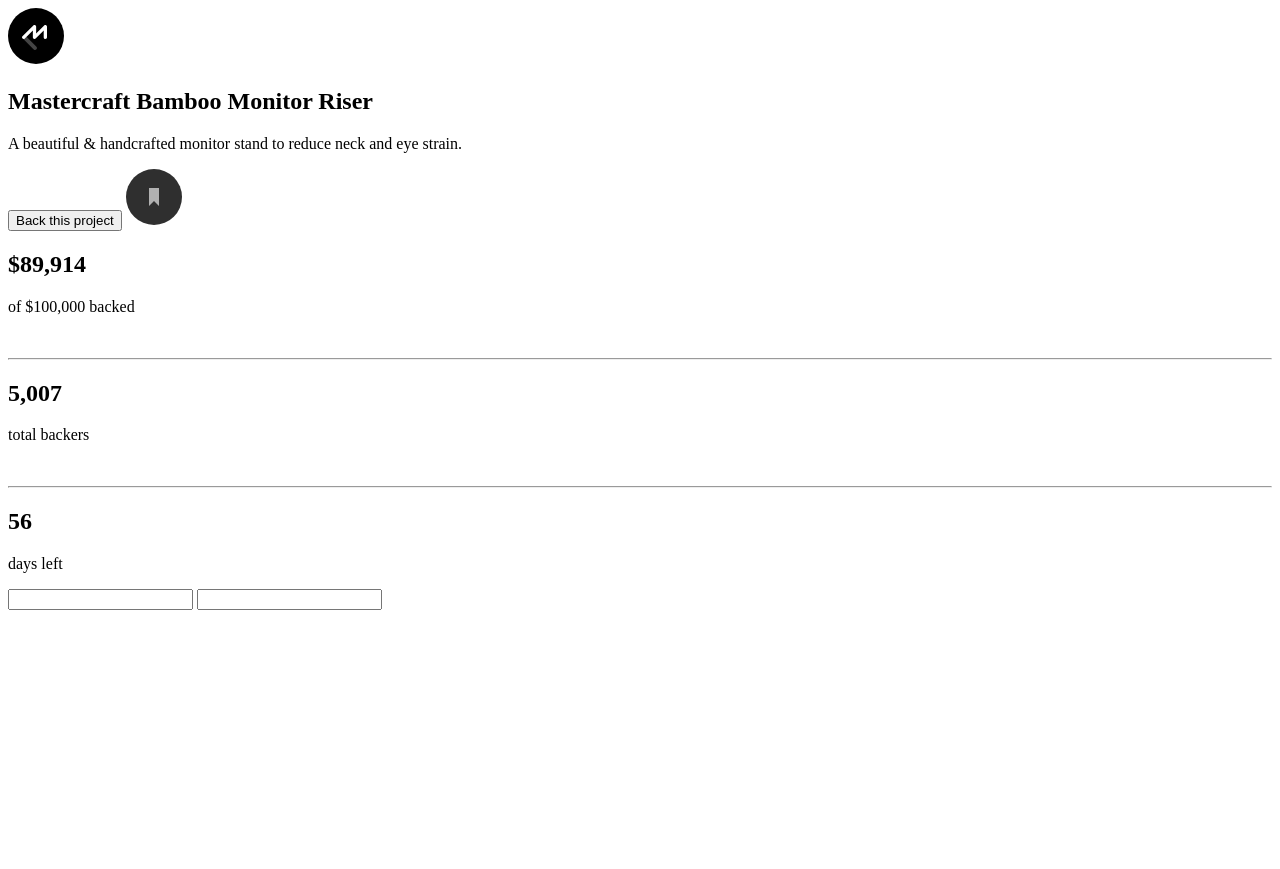
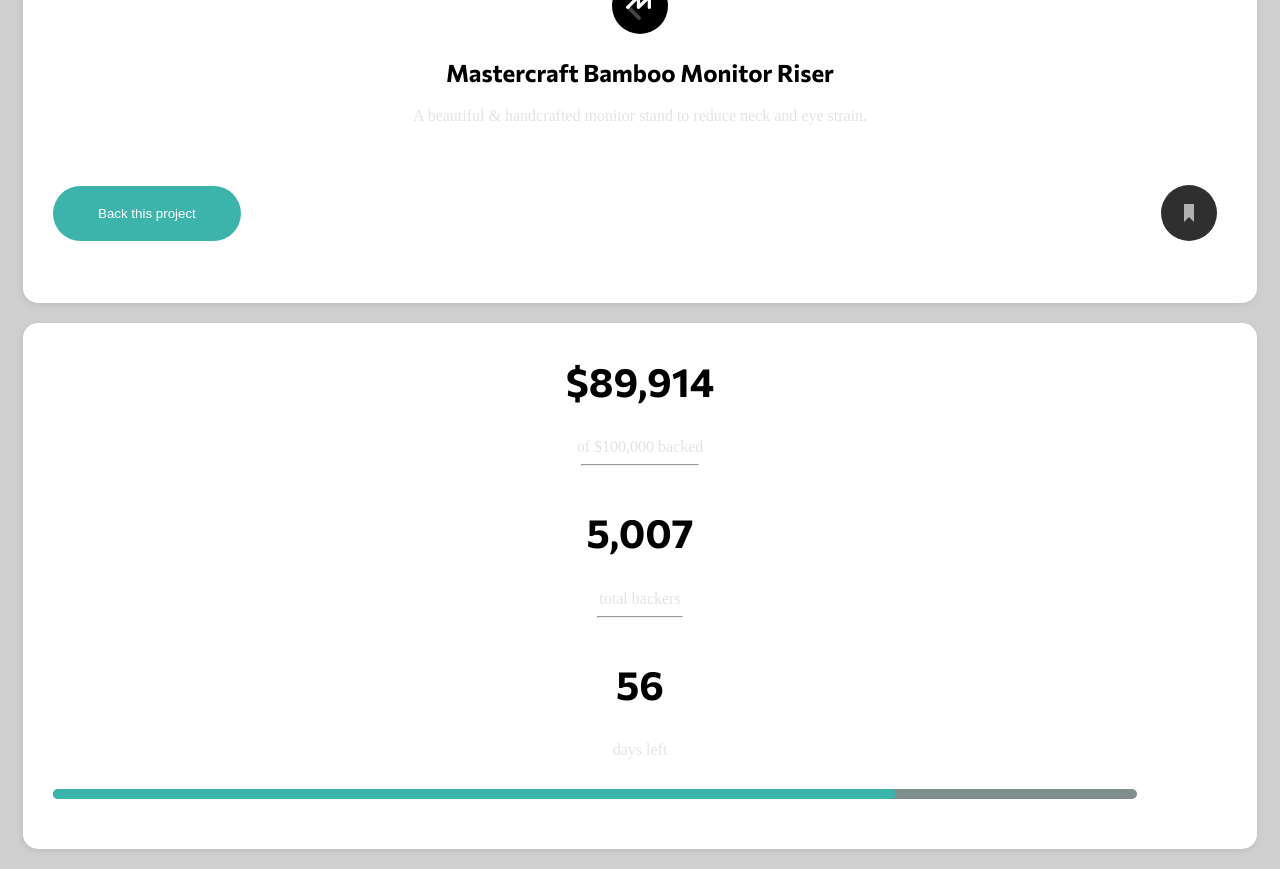
Before and after one commit to Jowwy02/Crowdfunding-Project-, a plain HTML site: page index.html in a window 1280 px wide. Before the commit the page ends 800 px from the top, so only its background shows below. Drawn offline with Linux system fonts and the light colour scheme.

Commit message:
Add style to the each section

```diff
--- a/index.html
+++ b/index.html
@@ -27,44 +27,52 @@
     </style>
   </head>
   <body>
-    <section>
-      <div>
-        <img src="images/logo-mastercraft.svg" alt="Mastercraft" />
-        <div><h1>Mastercraft Bamboo Monitor Riser</h1></div>
-        <div>
-          <p>
-            A beautiful & handcrafted monitor stand to reduce neck and eye
-            strain.
-          </p>
+    <section class="project-container">
+      <div class="project-card">
+        <div class="mastercraft-logo">
+          <img src="images/logo-mastercraft.svg" alt="Mastercraft" />
         </div>
-        <div>
-          <button type="button" class="btn">Back this project</button>
-          <a href="#"><img src="images/icon-bookmark.svg" alt="Bookmark" /></a>
+        <h1>Mastercraft Bamboo Monitor Riser</h1>
+
+        <p>
+          A beautiful & handcrafted monitor stand to reduce neck and eye strain.
+        </p>
+
+        <div class="bookmark-content">
+          <button type="button" class="bamboo-btn">Back this project</button>
+          <button class="bamboo-image">
+            <img
+              src="images/icon-bookmark.svg"
+              alt="Bookmark icon"
+              class="bookmark-image"
+            />
+          </button>
         </div>
       </div>
     </section>
 
-    <section>
-      <div>
+    <section class="project-container">
+      <div class="Donation-section">
         <div>
-          <h1>$89,914</h1>
-          <p>of $100,000 backed</p>
-          <br />
-          <hr />
-        </div>
-        <div>
-          <h1>5,007</h1>
-          <p>total backers</p>
-          <br />
-          <hr />
-        </div>
-        <div>
-          <h1>56</h1>
-          <p>days left</p>
+          <h2 class="funding-amount">$89,914</h2>
+          <p class="funding-text">of $100,000 backed</p>
+          <hr class="funding-line" />
         </div>
 
-        <input type="search" />
-        <input type="search" />
+        <div>
+          <h2 class="funding-amount">5,007</h2>
+          <p class="funding-text">total backers</p>
+          <hr class="funding-line" />
+        </div>
+
+        <div>
+          <h2 class="funding-amount">56 <span></span></h2>
+          <p class="funding-text">days left</p>
+        </div>
+      </div>
+      <div class="progress-bar">
+        <div></div>
+        <div></div>
       </div>
     </section>
   </body>
--- a/style.css
+++ b/style.css
@@ -0,0 +1,120 @@
+@import url("https://fonts.googleapis.com/css2?family=Commissioner:wght@400;500;700&family=Crete+Round&family=Inter:wght@400;700;800&family=Josefin+Sans:ital,wght@0,400;0,500;1,400&display=swap");
+
+:root {
+  --font-family: "Commissioner", sans-serif;
+  --Moderate-cyan: hsl(176, 50%, 47%);
+  --Dark-cyan: hsl(176, 72%, 28%);
+  --Black: hsl(0, 0%, 0%);
+  --Light-gray: hsl(0, 0%, 81%);
+  --light-black: hsl(0, 0%, 89%);
+}
+
+body {
+  font-size: 16px;
+  background-color: var(--Light-gray);
+}
+.project-container {
+  background-color: white;
+  border-radius: 15px;
+  margin-bottom: 20px;
+  margin-left: 15px;
+  margin-right: 15px;
+  box-shadow: -1px 2px 7px -2px #bab1ad;
+}
+
+.project-card h1 {
+  text-align: center;
+}
+
+.project-container p {
+  color: var(--light-black);
+  margin: 0 20px;
+  font-size: 16px;
+}
+
+.project-card {
+  text-align: center;
+  border-radius: 10px;
+}
+
+.mastercraft-logo {
+  margin: -30px auto 0;
+}
+
+.project-card h1 {
+  padding-top: 10px;
+  word-wrap: break-word;
+  padding: 0 2rem;
+  font-family: "Commissioner", sans-serif;
+}
+
+.bookmark-content {
+  display: flex;
+  justify-content: space-between;
+  align-items: center;
+  margin: 2.5rem 0 0;
+  padding-bottom: 2.5rem;
+}
+
+.bamboo-btn {
+  background-color: var(--Moderate-cyan);
+  color: white;
+  border: none;
+  border-radius: 35px;
+  padding: 20px 45px;
+  margin-left: 30px;
+}
+
+.bamboo-image {
+  border: none;
+  border-radius: 2rem;
+  padding-top: 20px;
+  padding-bottom: 19px;
+  margin-right: 30px;
+  padding-right: 10px;
+  background-color: white;
+}
+
+.Donation-section {
+  display: flex;
+  align-items: center;
+  justify-content: center;
+  flex-direction: column;
+}
+
+.funding-amount {
+  display: flex;
+  flex-direction: column;
+  align-items: center;
+  font-size: 40px;
+  font-weight: bold;
+  font-family: "Commissioner", sans-serif;
+}
+.funding-text {
+  padding-top: -30px;
+}
+
+.funding-line {
+  width: 70%;
+  /* padding-top: 10px; */
+  /* transform: rotate(90deg); */
+}
+.progress-bar {
+  padding-bottom: 50px;
+  padding-top: 30px;
+  margin-left: 30px;
+}
+
+.progress-bar > :first-child,
+.progress-bar :last-child {
+  background-color: rgb(128, 141, 141);
+  width: 90%;
+  height: 10px;
+  border-radius: 10px;
+}
+
+.progress-bar :last-child {
+  background-color: var(--Moderate-cyan);
+  width: 70%;
+  margin-top: -10px;
+}
```
